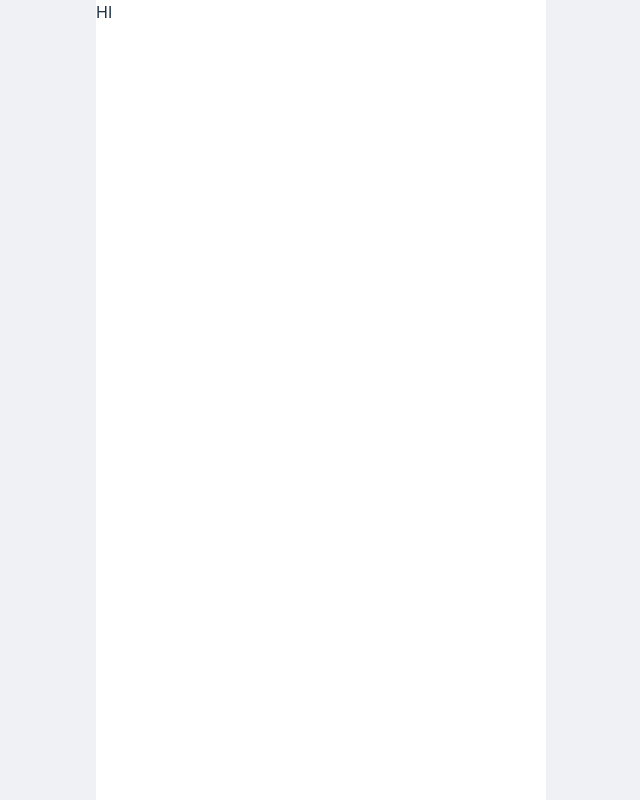
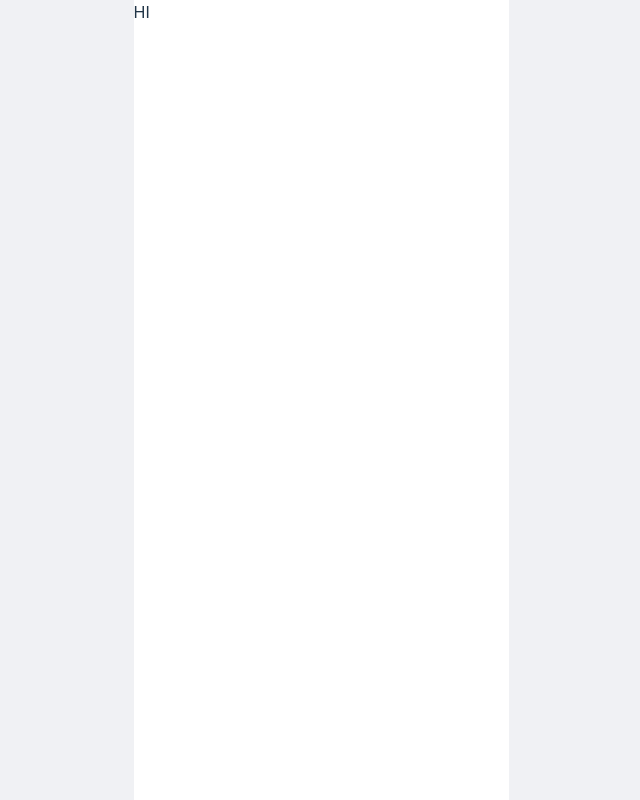
Before and after one commit to C12H22O12/newyorktimesAPI, a React (Vite) app: page / in a window 1280 px wide. Shown: the whole page, without its empty margins (319-959 px from the left). Built offline with nearby package versions, Linux system fonts and the light colour scheme.

Commit message:
fix: #root width

```diff
--- a/src/App.css
+++ b/src/App.css
@@ -24,11 +24,11 @@ body {
 }
 
 #root {
-  width: 450px;
+  width: 375px;
   height: 100vh;
   background-color: var(--body-color);
 
-  @media screen and (max-width: 450px) {
+  @media screen and (max-width: 375px) {
     width:100%;
   }
 }
```
